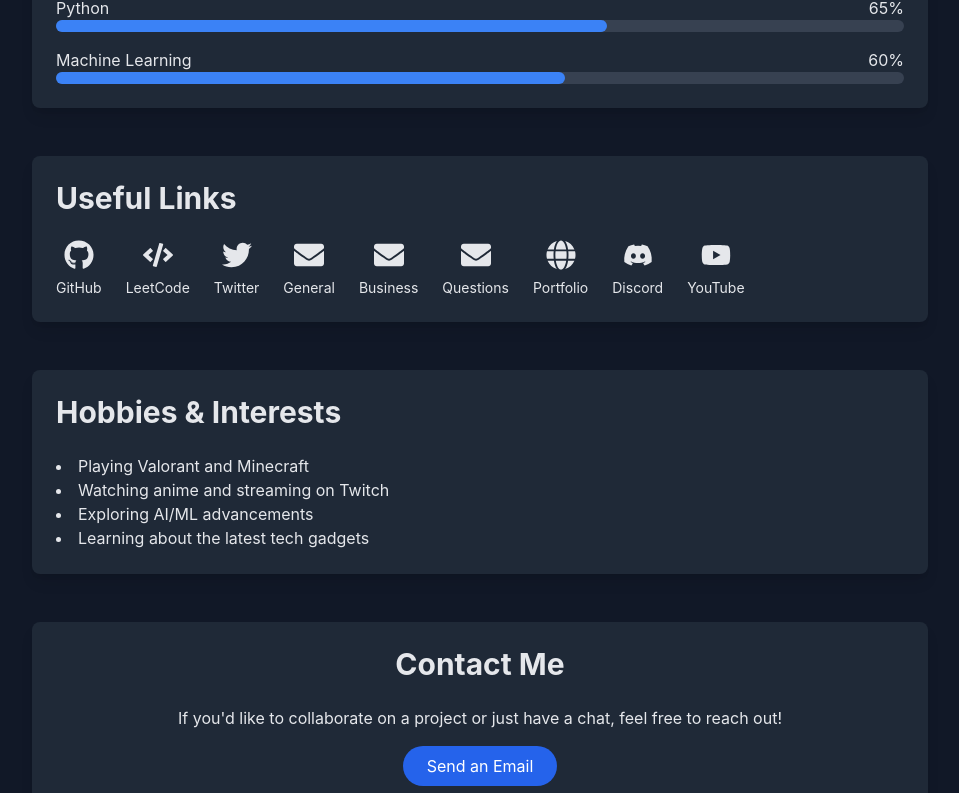
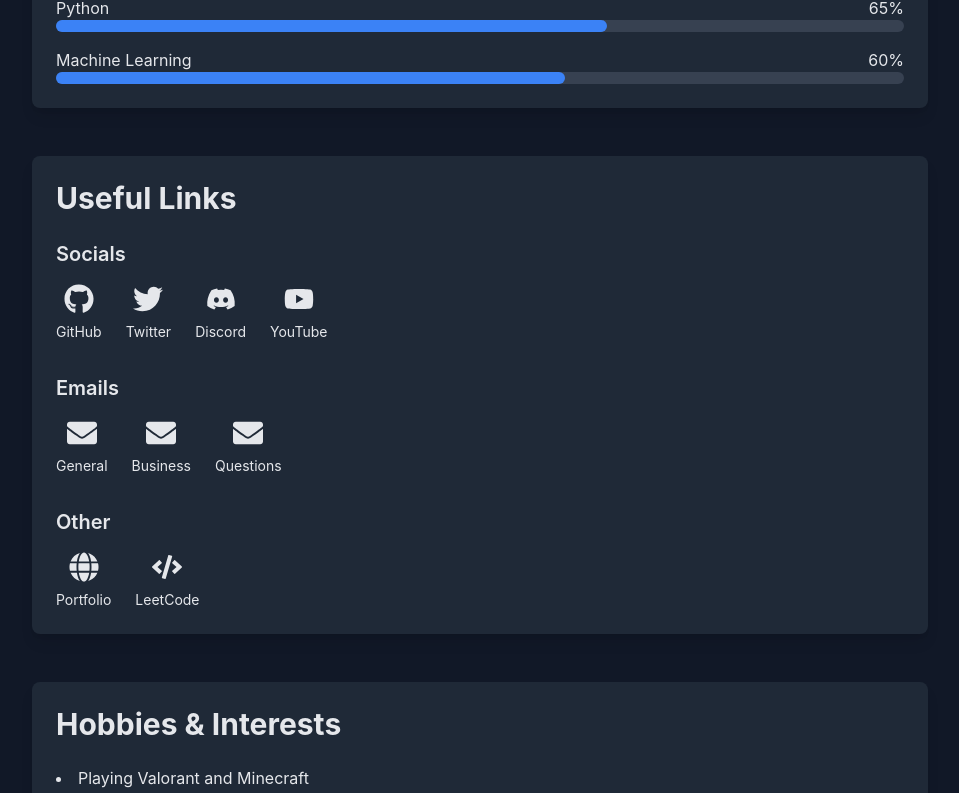
Before and after one commit to NottKoneko/Faceless_Website, a React (Create React App) app in the folder my-portfolio/: page /about in a window 1280 px wide. Shown: the part 636-1429 px from the top of the page, without its empty margins (160-1119 px from the left). Built offline with nearby package versions, Linux system fonts and the light colour scheme.

Commit message:
Links form

```diff
--- a/my-portfolio/src/pages/About.js
+++ b/my-portfolio/src/pages/About.js
@@ -53,7 +53,11 @@ const About = () => {
 
         {/* Useful Links Section */}
         <section className="mb-12 bg-gray-800 p-6 rounded-lg shadow-lg">
-          <h2 className="text-3xl font-bold mb-6">Useful Links</h2>
+        <h2 className="text-3xl font-bold mb-6">Useful Links</h2>
+
+        {/* Social Links */}
+        <div className="mb-8">
+          <h3 className="text-xl font-semibold mb-4">Socials</h3>
           <div className="flex space-x-6">
             <a
               href="https://github.com/NottKoneko"
@@ -64,17 +68,6 @@ const About = () => {
               <FaGithub size={30} />
               <span className="text-sm mt-2">GitHub</span>
             </a>
-            {/* LeetCode */}
-            <a
-              href="https://leetcode.com/yourprofile"
-              target="_blank"
-              rel="noopener noreferrer"
-              className="flex flex-col items-center hover:text-blue-500 transition duration-300"
-              >
-              <FaCode size={30} />
-              <span className="text-sm mt-2">LeetCode</span>
-            </a>
-            {/* Twitter Link */}
             <a
               href="https://twitter.com/NottKoneko"
               target="_blank"
@@ -84,8 +77,31 @@ const About = () => {
               <FaTwitter size={30} />
               <span className="text-sm mt-2">Twitter</span>
             </a>
+            <a
+              href="https://discord.gg/RaPtkuXFhh"
+              target="_blank"
+              rel="noopener noreferrer"
+              className="flex flex-col items-center hover:text-blue-500 transition duration-300"
+            >
+              <FaDiscord size={30} />
+              <span className="text-sm mt-2">Discord</span>
+            </a>
+            <a
+              href="https://youtube.com/channel/yourchannel"
+              target="_blank"
+              rel="noopener noreferrer"
+              className="flex flex-col items-center hover:text-blue-500 transition duration-300"
+            >
+              <FaYoutube size={30} />
+              <span className="text-sm mt-2">YouTube</span>
+            </a>
+          </div>
+        </div>
 
-            {/* Primary Email Link */}
+        {/* Email Links */}
+        <div className="mb-8">
+          <h3 className="text-xl font-semibold mb-4">Emails</h3>
+          <div className="flex space-x-6">
             <a
               href="mailto:NottKoneko@protonmail.com"
               className="flex flex-col items-center hover:text-blue-500 transition duration-300"
@@ -93,8 +109,6 @@ const About = () => {
               <FaEnvelope size={30} />
               <span className="text-sm mt-2">General</span>
             </a>
-
-            {/* Secondary Email Link */}
             <a
               href="mailto:yoursecondemail@example.com"
               className="flex flex-col items-center hover:text-blue-500 transition duration-300"
@@ -102,8 +116,6 @@ const About = () => {
               <FaEnvelope size={30} />
               <span className="text-sm mt-2">Business</span>
             </a>
-
-            {/* Third Email Link */}
             <a
               href="mailto:yourthirdemail@example.com"
               className="flex flex-col items-center hover:text-blue-500 transition duration-300"
@@ -111,8 +123,13 @@ const About = () => {
               <FaEnvelope size={30} />
               <span className="text-sm mt-2">Questions</span>
             </a>
+          </div>
+        </div>
 
-            {/* Portfolio Link */}
+        {/* Other Links */}
+        <div>
+          <h3 className="text-xl font-semibold mb-4">Other</h3>
+          <div className="flex space-x-6">
             <a
               href="https://notkoneko.com"
               target="_blank"
@@ -122,25 +139,18 @@ const About = () => {
               <FaGlobe size={30} />
               <span className="text-sm mt-2">Portfolio</span>
             </a>
-
-            {/* Discord Link */}
             <a
-              href="https://discord.gg/RaPtkuXFhh"
+              href="https://leetcode.com/yourprofile"
               target="_blank"
               rel="noopener noreferrer"
               className="flex flex-col items-center hover:text-blue-500 transition duration-300"
             >
-              <FaDiscord size={30} />
-              <span className="text-sm mt-2">Discord</span>
-            </a>
-
-            {/* YouTube */}
-            <a href="https://youtube.com/channel/yourchannel" target="_blank" rel="noopener noreferrer" className="flex flex-col items-center hover:text-blue-500 transition duration-300">
-              <FaYoutube size={30} />
-              <span className="text-sm mt-2">YouTube</span>
+              <FaCode size={30} />
+              <span className="text-sm mt-2">LeetCode</span>
             </a>
           </div>
-        </section>
+        </div>
+      </section>
 
         {/* Hobbies & Interests Section */}
         <section className="mb-12 bg-gray-800 p-6 rounded-lg shadow-lg">
```
